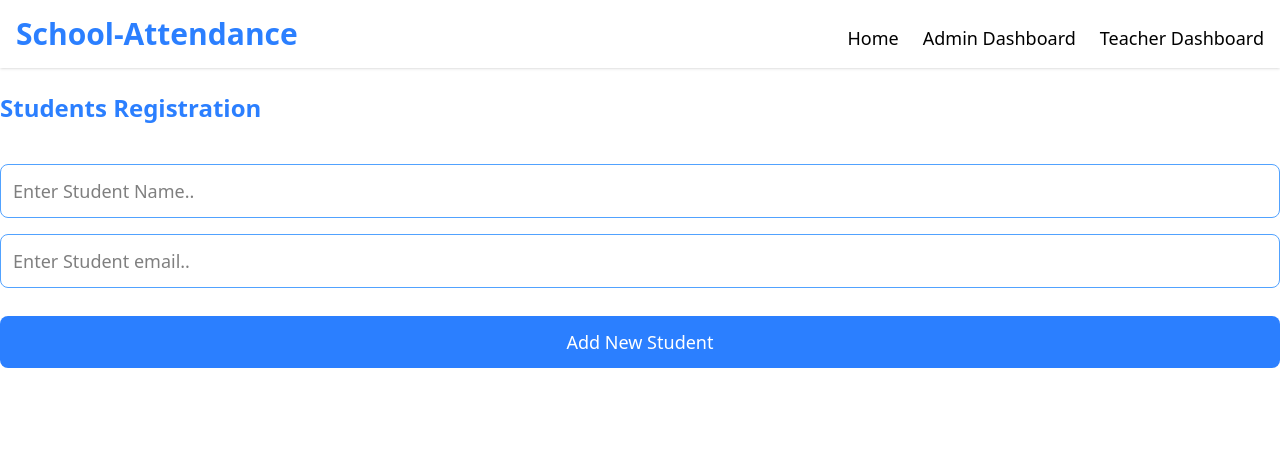
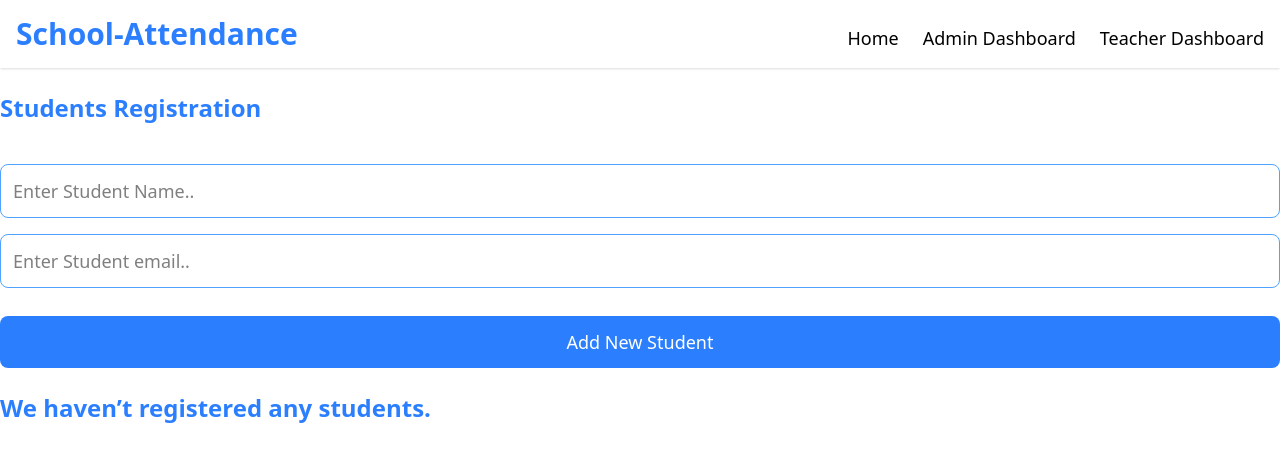
Before and after one commit to Dev-AyubAbdi/Student-Attendance-App, a React (Vite) app: page /adminDashboard in a window 1280 px wide. Shown: the top 462 px of the page. Built offline with nearby package versions, Linux system fonts and the light colour scheme.

Commit message:
finish TeacherDashboard

```diff
--- a/src/Components/AdminDashboard.jsx
+++ b/src/Components/AdminDashboard.jsx
@@ -21,10 +21,11 @@ export const AdminDashboard = () => {
         setStudents([...students, newStudent])
         setStudentGrade('')
         setStudentName('')
-        toast.success("Procced Successed!")
+        toast.success(`Procced Successed!`)
             }
   return (
    <div className="max-w-7xl mx-auto pt-6">
+
     <h2 className="text-2xl font-semibold text-blue-500">Students Registration</h2>
    <form onSubmit={handleSubmit} className="mt-10">
      <input type="text" placeholder="Enter Student Name.." className="w-full p-3 border border-blue-400 outline-0 text-lg rounded-lg mb-4"
@@ -36,14 +37,19 @@ export const AdminDashboard = () => {
         />
         <button type="submit" onClick={()=> handleAdd()} className="w-full mt-7 bg-blue-500 p-3 rounded-lg text-white text-lg">Add New Student</button>
    </form>
+    {/* <h2 className="mt-6 text-2xl font-bold text-blue-500">Total Students ({students.length})</h2> */}
+        {
 
-   {
-    students.map(student => (
+            students.length > 0 ? (
+
+                students.map(student => (
         <div>
+
             <StudentLists key={student} studentGrade={studentGrade} student={student} />
         </div>
     ))
-   }
+            )  : <h2 className="mt-6 text-2xl font-bold text-blue-500">We haven’t registered any students.</h2>
+        }
    </div>
   );
 };
--- a/src/Components/StudentLists.jsx
+++ b/src/Components/StudentLists.jsx
@@ -13,7 +13,7 @@ export default function ({ student, studentGrade }) {
   };
   return (
     <div>
-      <div className="flex justify-between border-b border-gray-200 mt-10 pb-4">
+      <div className="flex justify-between items-center border-b border-gray-200 mt-10 pb-4">
         <h2>{student.studentName}</h2>
         <p>{student.studentGrade}</p>
         <span className={`p-2 rounded-lg ${getBtnStyle(status)}`}>
```
